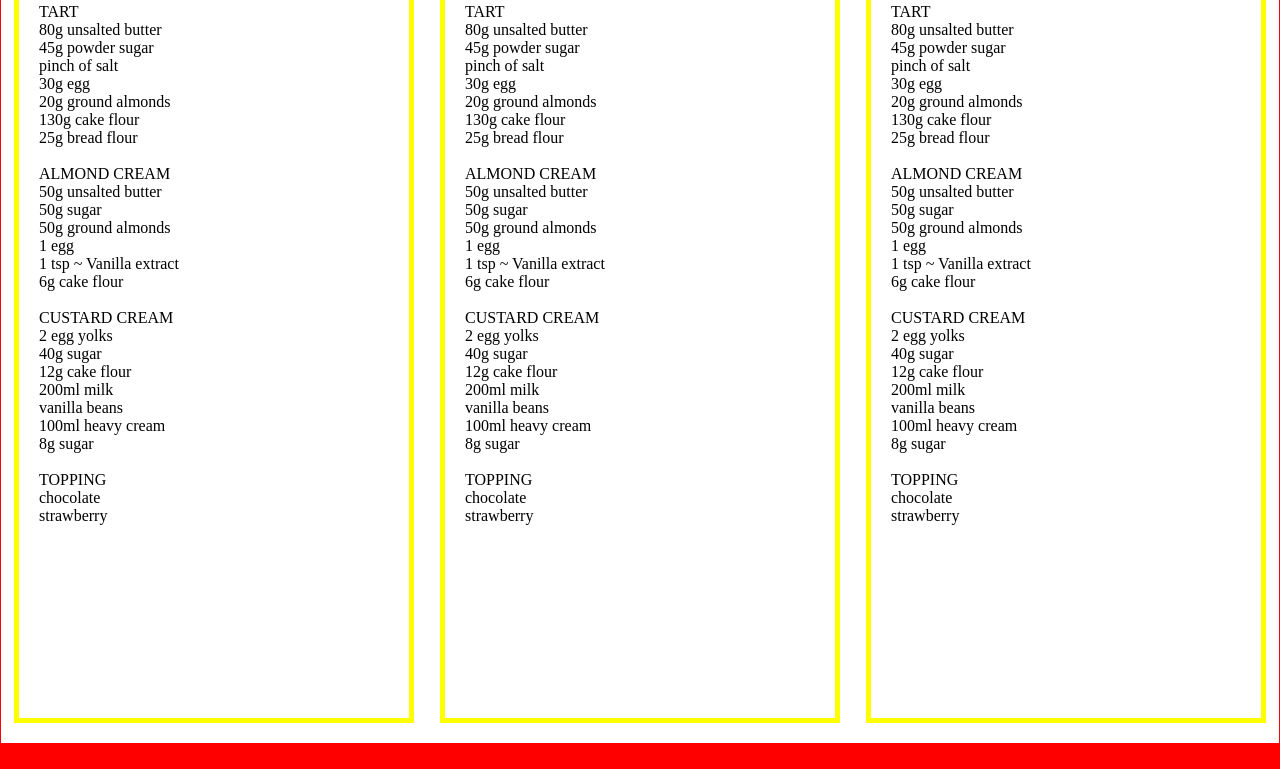
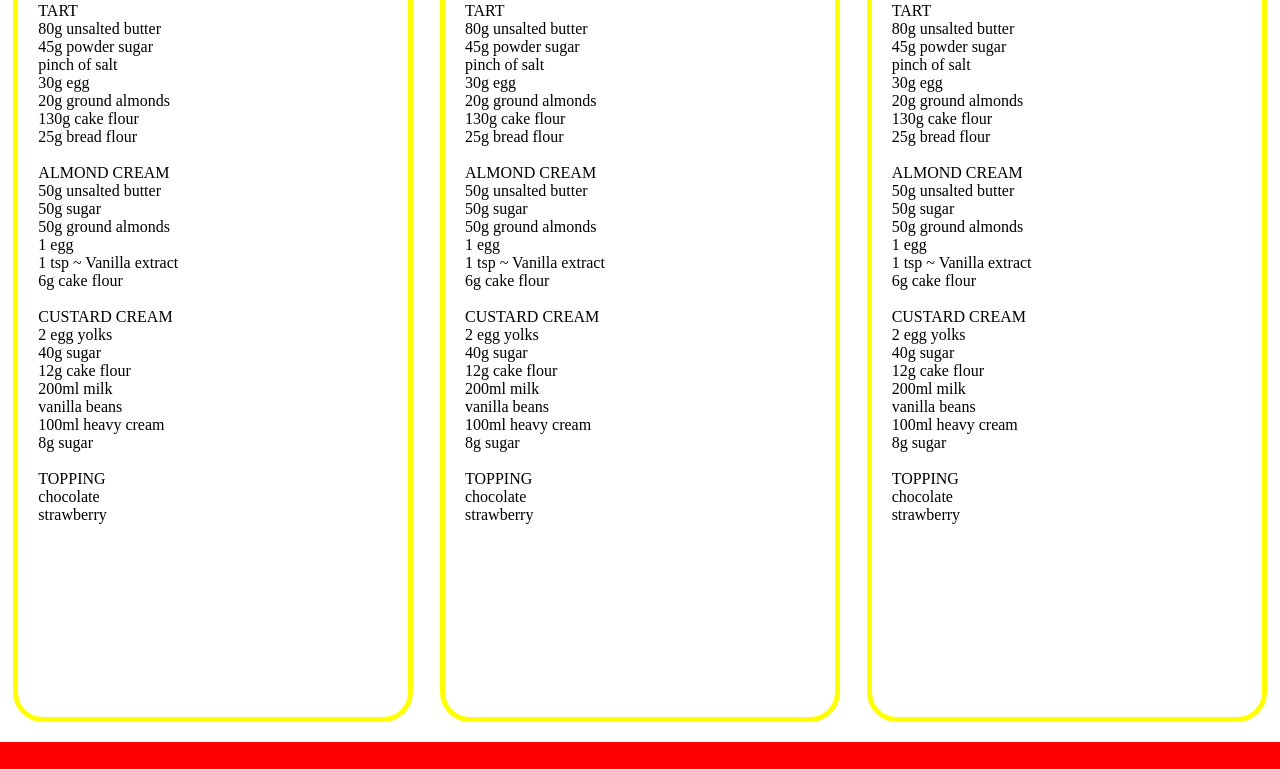
Before and after one commit to Poolubo/MoscowCodingSchool, a plain HTML site: page Project3/Recept.html in a window 1280 px wide. Shown: the part 158-927 px from the top of the page. Drawn offline with Linux system fonts and the light colour scheme.

Commit message:
Update styles.css

```diff
--- a/Project3/styles.css
+++ b/Project3/styles.css
@@ -32,7 +32,6 @@
 
 .Recept-box {
     padding: 20px 0;
-    border: 1px solid red;
 
     display: flex;
     justify-content: space-around;
@@ -43,6 +42,8 @@
     height: 800px;
     padding: 20px;
     border: 5px solid yellow;
+
+    border-radius: 30px;
 }
 
 .footer {
```
